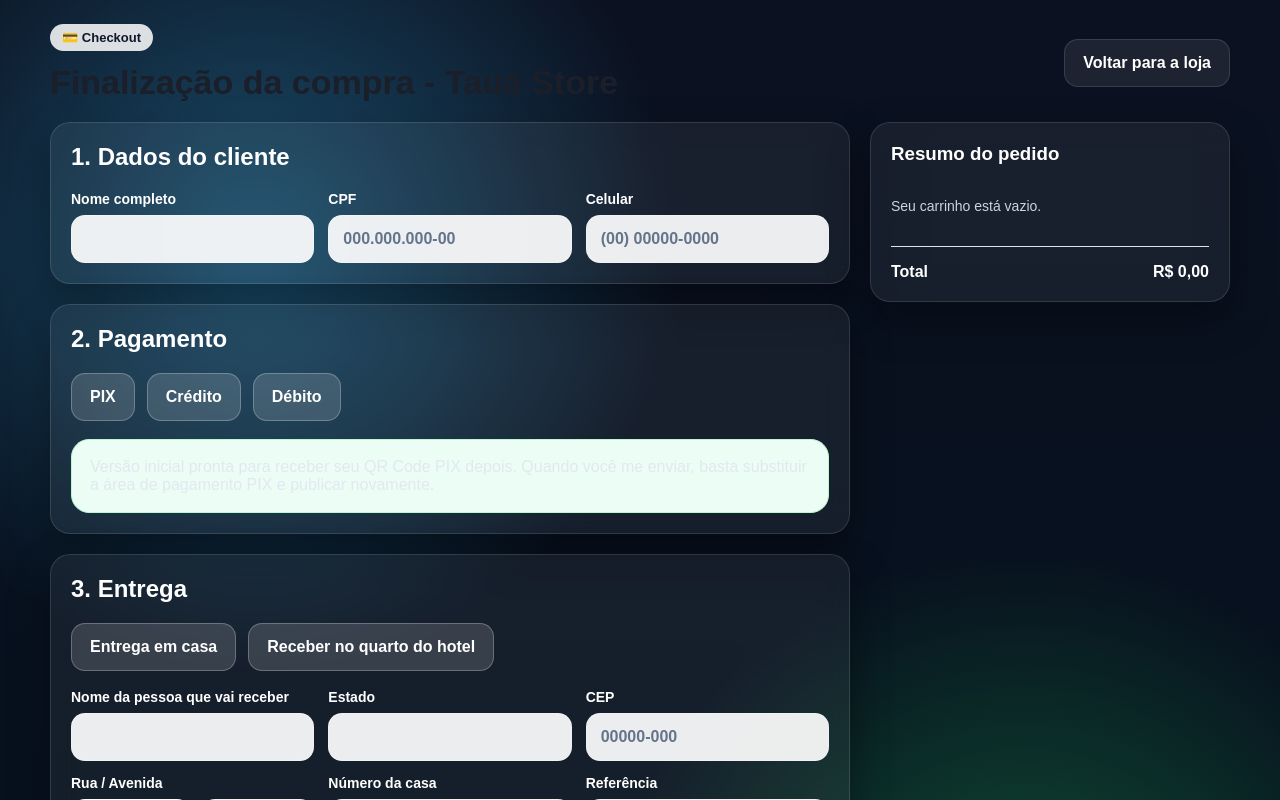
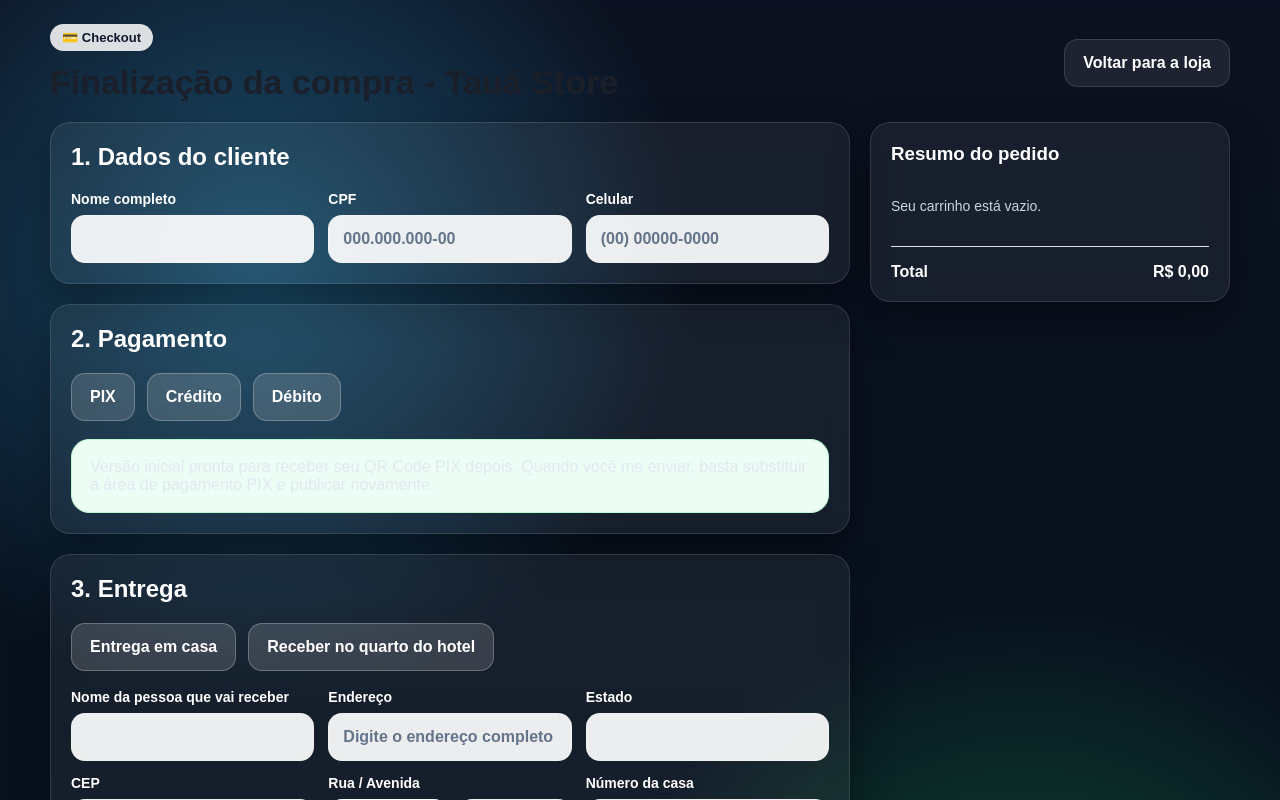
Before and after one commit to mateuseduardo250/Taua-Store, a Next.js app: page /checkout in a window 1280 px wide. Shown: the top 800 px of the page. Built offline with nearby package versions, Linux system fonts and the light colour scheme.

Commit message:
Update CheckoutForm.tsx

```diff
--- a/src/components/checkout/CheckoutForm.tsx
+++ b/src/components/checkout/CheckoutForm.tsx
@@ -208,6 +208,10 @@ export function CheckoutForm() {
               {errors.receiverName && <span className="error">{errors.receiverName}</span>}
             </div>
             <div className="field">
+  <label>Endereço</label>
+  <input type="text" placeholder="Digite o endereço completo" />
+</div>
+            <div className="field">
               <label>Estado</label>
               <input value={form.homeDelivery.state} onChange={(e) => updateField('homeDelivery.state', e.target.value)} />
               {errors.homeState && <span className="error">{errors.homeState}</span>}
```
